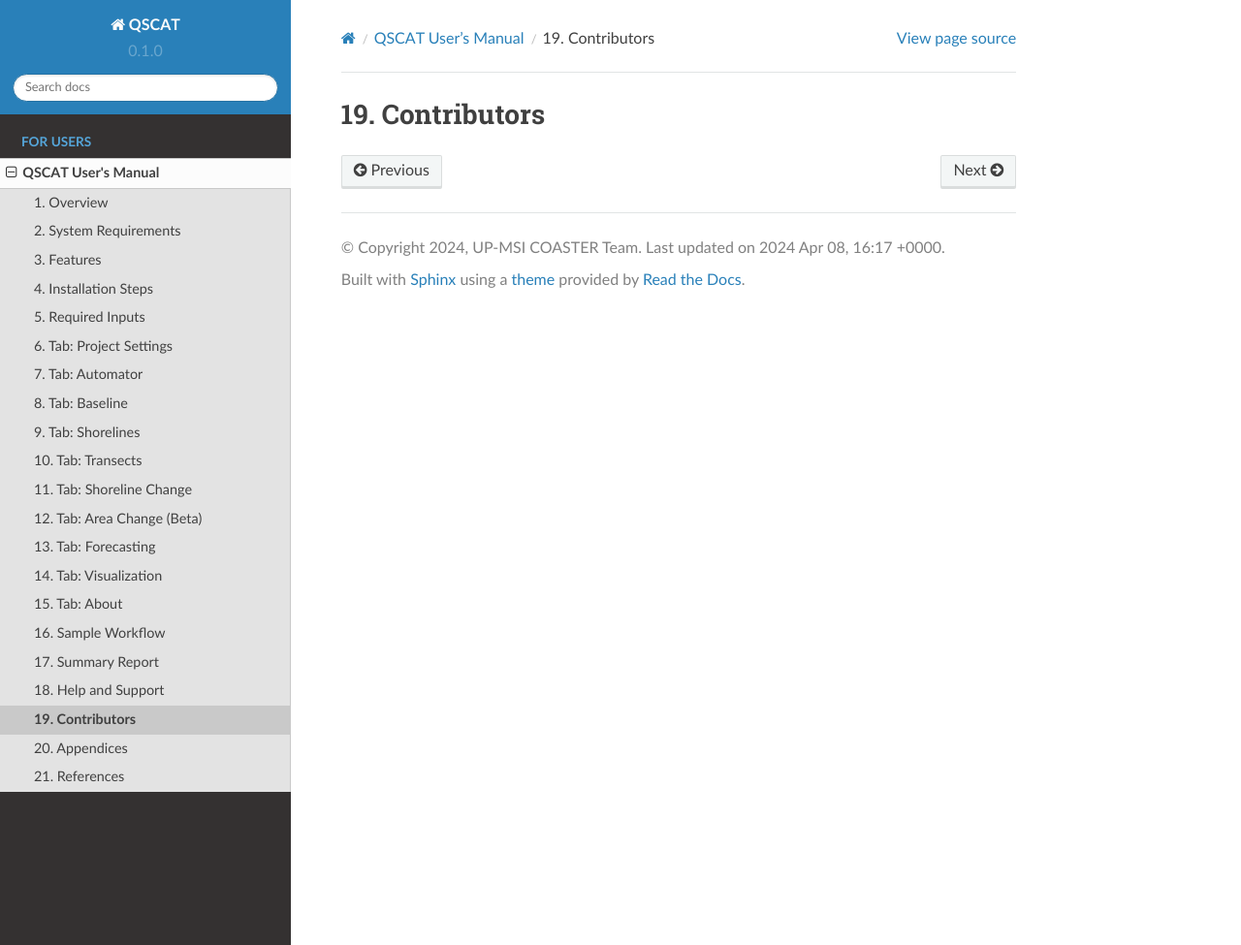
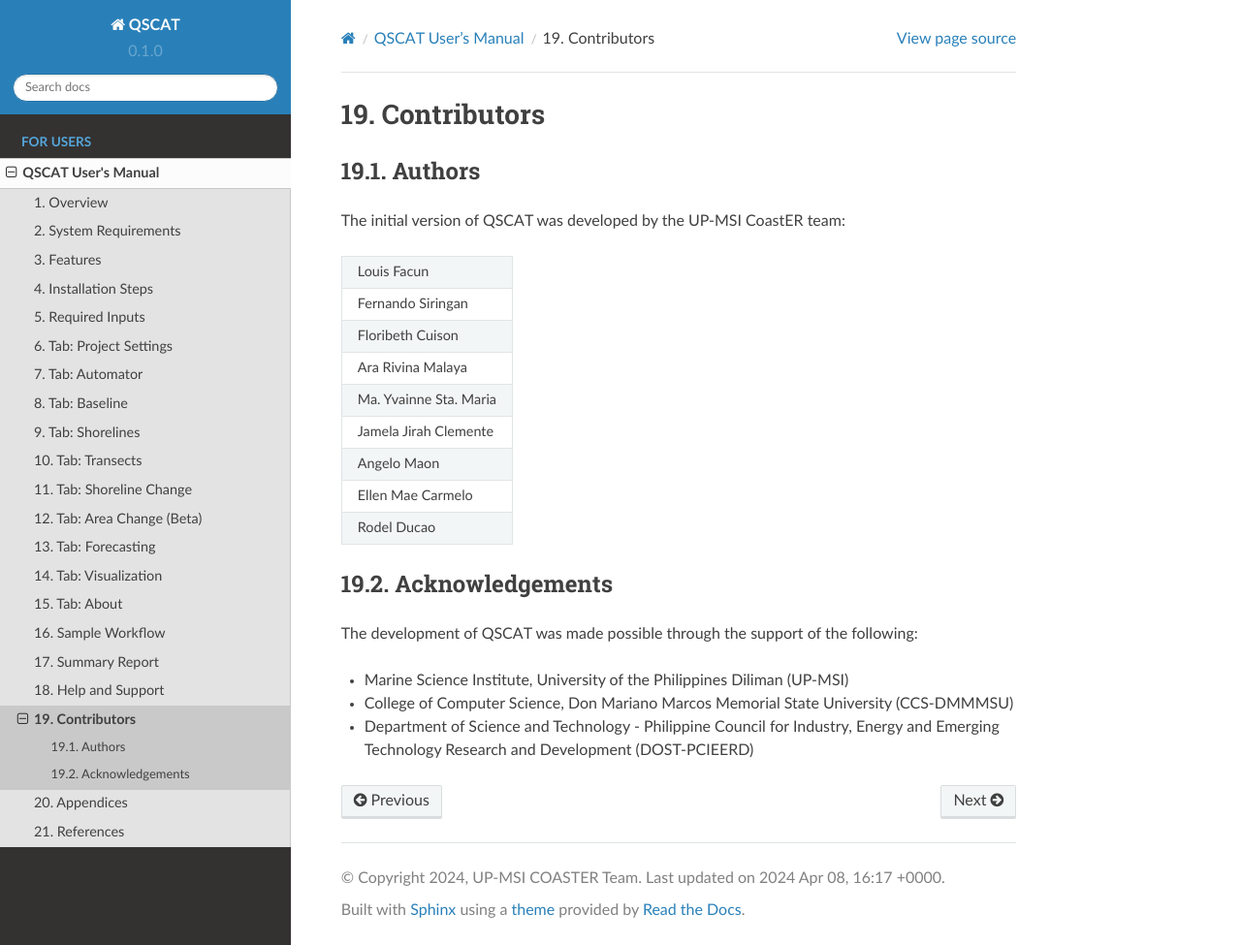
Before and after one commit to qscat/qscat, a Sphinx documentation site: the page built from docs/source/users_manual/others/contributors.rst, in a window 1280 px wide and 975 px high. Shown: the whole window at 97% size. Built offline with Sphinx 7.4.7 and the Read the Docs theme 2.0.0, drawn with Linux system fonts in a browser that asks for light colours.

Commit message:
feat(docs): add contributors and acknowledgements (#18)

```diff
--- a/docs/source/users_manual/others/contributors.rst
+++ b/docs/source/users_manual/others/contributors.rst
@@ -1,3 +1,31 @@
 ************
 Contributors
 ************
+
+Authors
+=======
+
+The initial version of QSCAT was developed by the UP-MSI CoastER team:
+
+.. csv-table::
+   :widths: auto
+
+   "Louis Facun"
+   "Fernando Siringan"
+   "Floribeth Cuison"
+   "Ara Rivina Malaya"
+   "Ma. Yvainne Sta. Maria"
+   "Jamela Jirah Clemente"
+   "Angelo Maon"
+   "Ellen Mae Carmelo"
+   "Rodel Ducao"
+
+
+Acknowledgements
+================
+
+The development of QSCAT was made possible through the support of the following:
+
+- Marine Science Institute, University of the Philippines Diliman (UP-MSI)
+- College of Computer Science, Don Mariano Marcos Memorial State University (CCS-DMMMSU)
+- Department of Science and Technology - Philippine Council for Industry, Energy and Emerging Technology Research and Development (DOST-PCIEERD)
```
